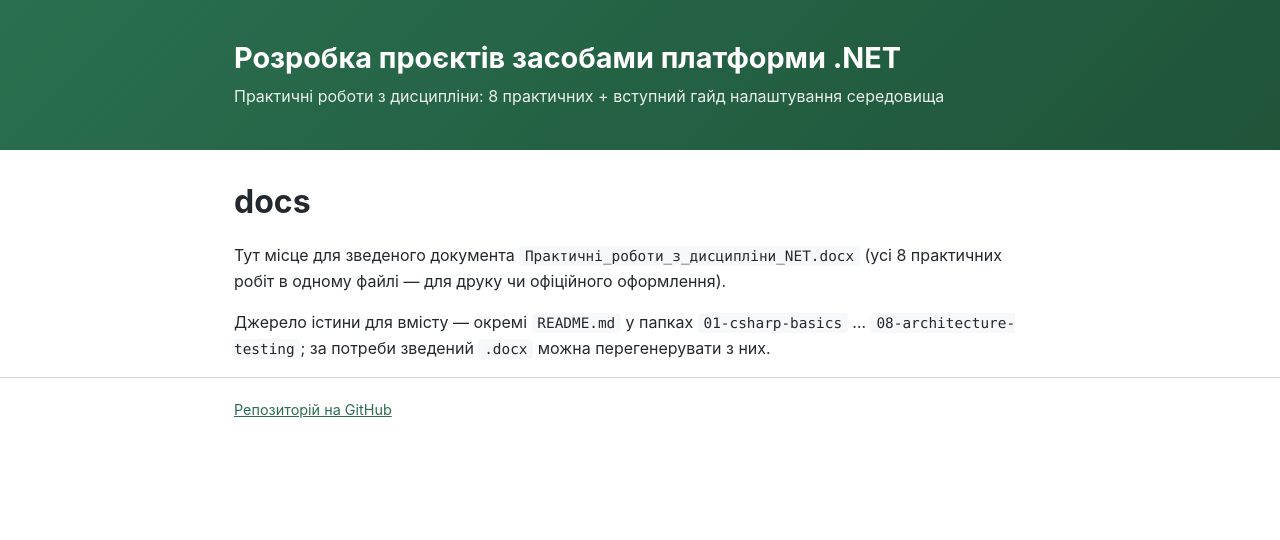
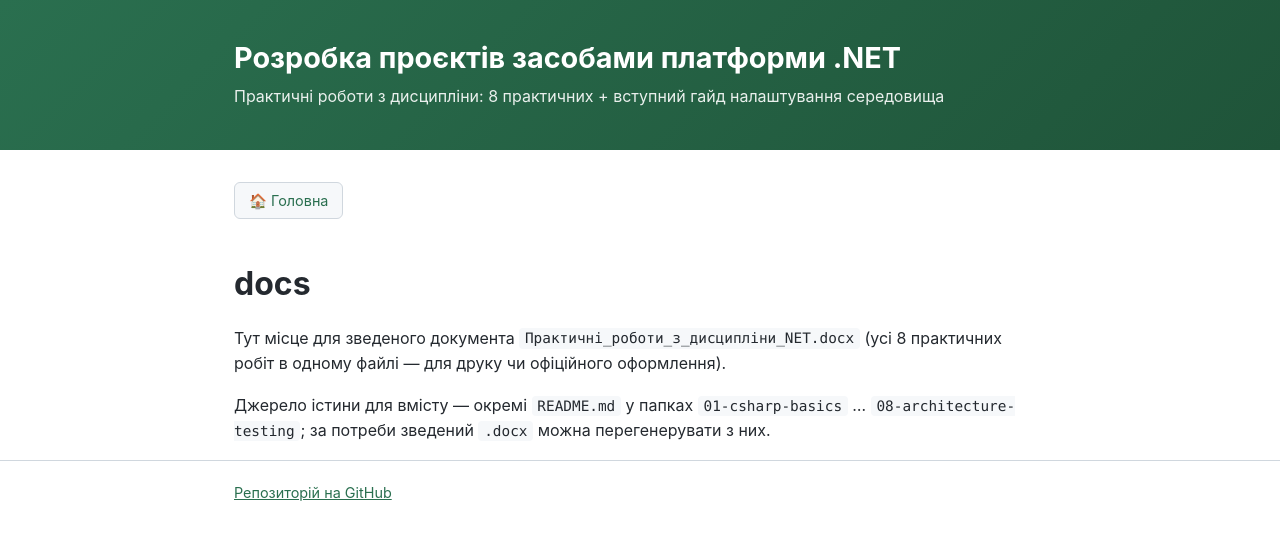
Before and after one commit to mypo-vntu/vntu-dotnet-pract, a Jekyll site: the page built from docs/README.md, in a window 1280 px wide. Shown: the top 540 px of the page. Built offline with Jekyll 4.4.1, drawn with Linux system fonts in a browser that asks for light colours; our own code applies the rules of GitHub Pages for plain Markdown files.

Commit message:
add home button to each page

```diff
--- a/_layouts/default.html
+++ b/_layouts/default.html
@@ -16,6 +16,9 @@
   </header>
 
   <main class="wrap">
+    {% unless page.url == '/' or page.url == '/index.html' %}
+      <a class="home-btn" href="{{ '/' | relative_url }}">🏠 Головна</a>
+    {% endunless %}
     {{ content }}
   </main>
 
--- a/assets/css/style.css
+++ b/assets/css/style.css
@@ -36,6 +36,23 @@ body {
 .site-header p { margin: 0; opacity: 0.9; }
 
 main { padding-bottom: 48px; }
+
+.home-btn {
+  display: inline-block;
+  margin-bottom: 24px;
+  padding: 6px 14px;
+  font-size: 0.9rem;
+  color: var(--accent);
+  background: var(--code-bg);
+  border: 1px solid var(--border);
+  border-radius: 6px;
+  text-decoration: none;
+}
+
+.home-btn:hover {
+  background: #fff;
+  border-color: var(--accent);
+}
 
 h1, h2, h3 { line-height: 1.25; }
 h2 { border-bottom: 1px solid var(--border); padding-bottom: 6px; margin-top: 2em; }
```
